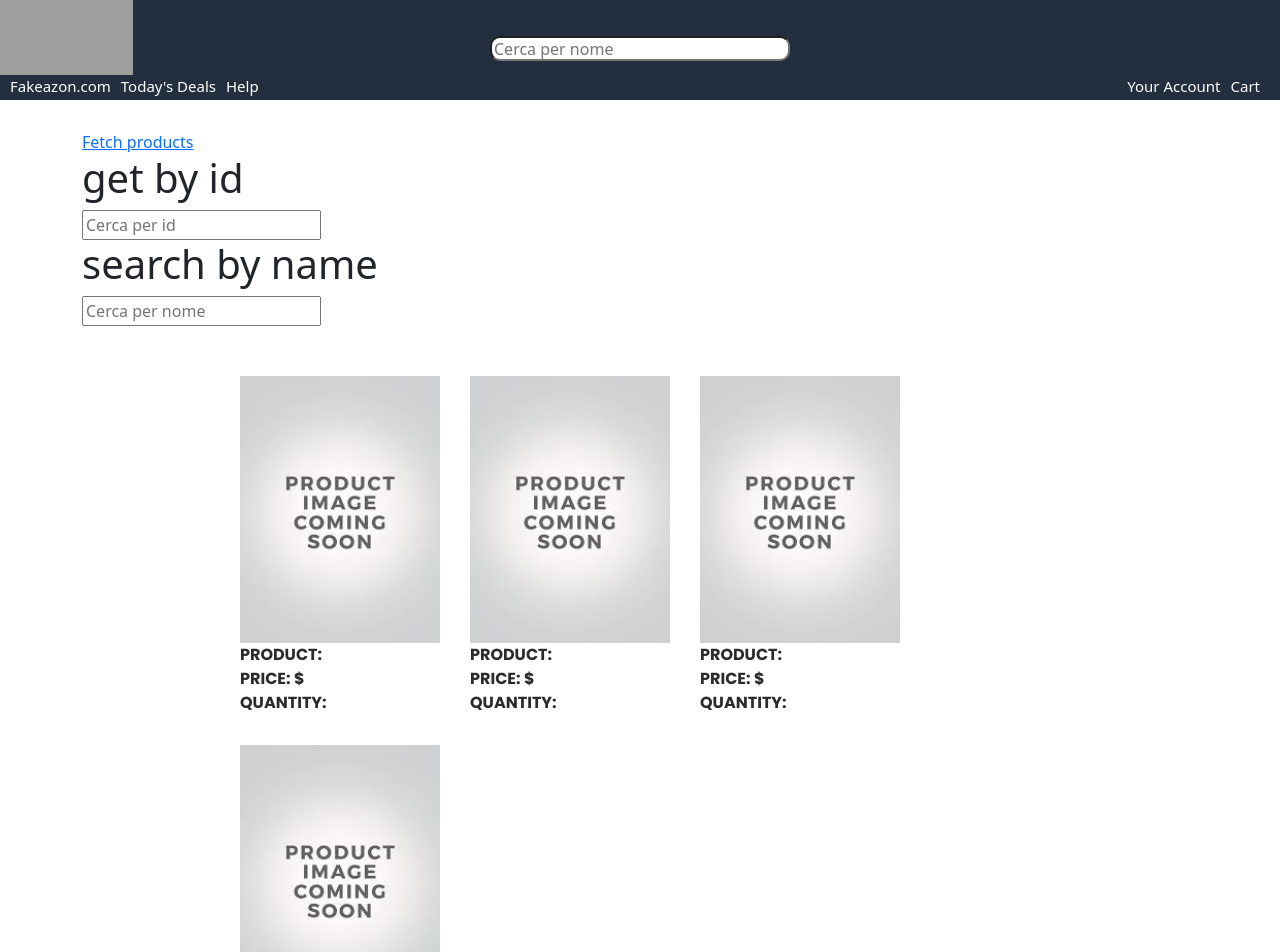
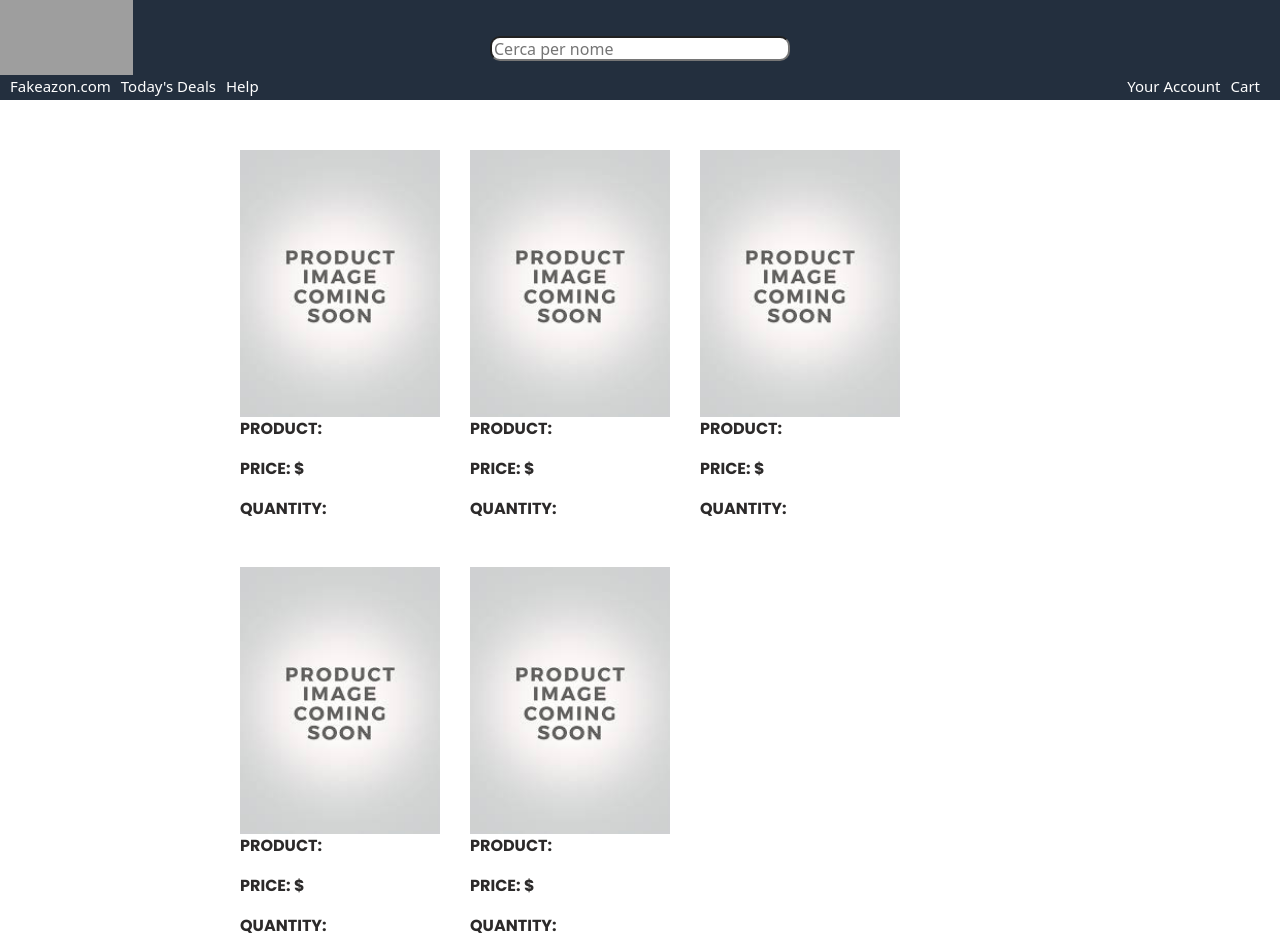
Before and after one commit to rezkmohamed/angular-fakeazon, an Angular app: page / in a window 1280 px wide. Shown: the top 952 px of the page. Built offline with nearby package versions, Linux system fonts and the light colour scheme; grey boxes are pictures that could not be loaded.

Commit message:
refactor gallery component

```diff
--- a/src/app/app.component.html
+++ b/src/app/app.component.html
@@ -1,5 +1,5 @@
 <header-component></header-component>
-<div class="container" [ngStyle]="{'padding-top' : '30px'}">
+<!-- <div class="container" [ngStyle]="{'padding-top' : '30px'}">
   <div>
     <a href="#" (click)="getProducts()">Fetch products</a>
   </div>
@@ -31,6 +31,6 @@
       <i class="fa fa-search search-box-icon"></i>
     </div>
   </form>
-</div>
+</div> -->
 <gallery-component></gallery-component>
 <footer-component></footer-component>
--- a/src/app/app.module.ts
+++ b/src/app/app.module.ts
@@ -11,13 +11,15 @@ import { GalleryComponent } from './main/components/gallery/gallery.component';
 import { HeaderComponent } from './main/components/header/header.component';
 import { FooterComponent } from './main/components/footer/footer.component';
 import { FontAwesomeModule } from '@fortawesome/angular-fontawesome';
+import { GalleryItemComponent } from './main/components/gallery/gallery-item/gallery-item.component';
 
 @NgModule({
   declarations: [
     AppComponent,
     HeaderComponent,
     GalleryComponent,
-    FooterComponent
+    FooterComponent,
+    GalleryItemComponent
   ],
   imports: [
     BrowserModule,
--- /dev/null
+++ b/src/app/main/components/gallery/gallery-item/gallery-item.component.css
@@ -0,0 +1,17 @@
+.product-info {
+    text-transform: uppercase;
+    font-weight: bold;
+    color: rgb(44, 42, 42);
+  }
+
+  img {
+    width: 100%;
+    max-width: 300px;
+    max-height: 300px;
+    float: right;
+  }
+
+  img:hover {
+    opacity: 0.5;
+    cursor: pointer;
+  }
--- /dev/null
+++ b/src/app/main/components/gallery/gallery-item/gallery-item.component.html
@@ -0,0 +1,18 @@
+<div class="product">
+    <div
+        data-lightbox="models"
+        data-title="Caption1"
+        >
+        <img
+            src="../../../../assets/images/dummyimgprod.jpeg"
+            alt="foto rappresentativa del prodotto"
+        />
+    </div>
+    <div class="product-info">
+        <p>product: </p>
+        <p>
+            price: $
+        </p>
+        <p>quantity: </p>
+    </div>
+</div>
--- /dev/null
+++ b/src/app/main/components/gallery/gallery-item/gallery-item.component.ts
@@ -0,0 +1,16 @@
+import { Component } from "@angular/core";
+
+@Component({
+    selector: 'gallery-item-component',
+    templateUrl: './gallery-item.component.html',
+    styleUrls: ['./gallery-item.component.css']
+})
+export class GalleryItemComponent {
+    constructor(){
+
+    }
+
+    ngOnInit(){
+
+    }
+}
--- a/src/app/main/components/gallery/gallery.component.html
+++ b/src/app/main/components/gallery/gallery.component.html
@@ -1,7 +1,13 @@
 <section>
     <div class="container">
         <div class="gallery">
-            <div class="product">
+            <gallery-item-component></gallery-item-component>
+            <gallery-item-component></gallery-item-component>
+            <gallery-item-component></gallery-item-component>
+            <gallery-item-component></gallery-item-component>
+            <gallery-item-component></gallery-item-component>
+
+            <!-- <div class="product">
                 <div
                     data-lightbox="models"
                     data-title="Caption1"
@@ -77,7 +83,7 @@
                     </p>
                     <p>quantity: </p>
                 </div>
-            </div>
+            </div> -->
 
 
         </div>
```
